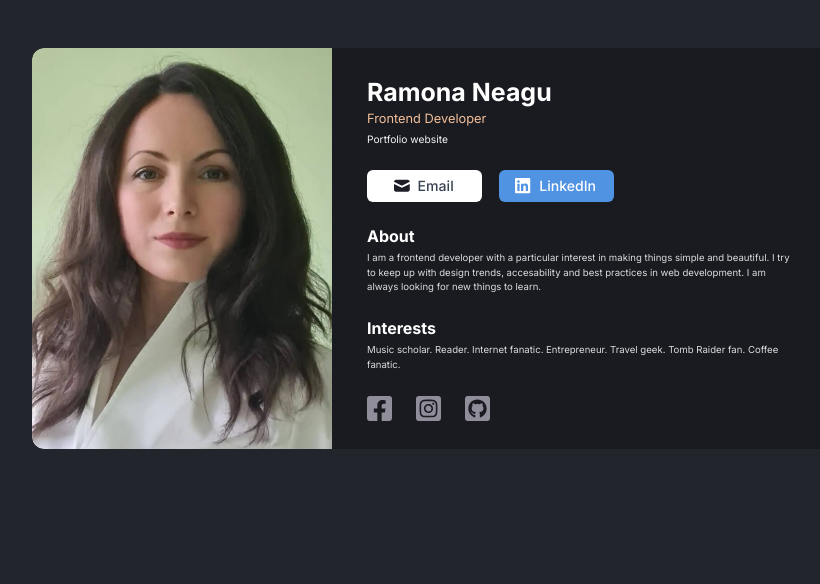
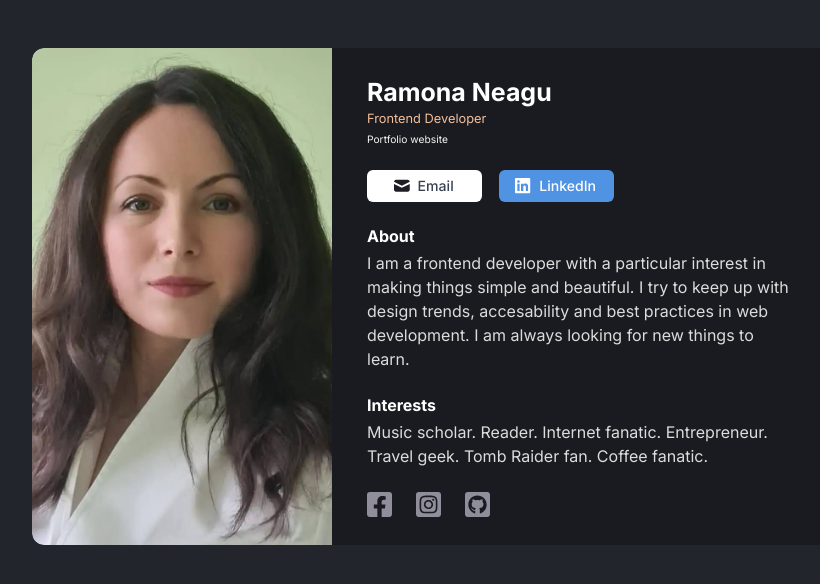
Before and after one commit to phayze2184/digital-business-card, a React (Vite) app: page / in a window 1280 px wide. Shown: the top 584 px of the page, without its empty margins (208-1028 px from the left). Built offline with nearby package versions, Linux system fonts and the light colour scheme.

Commit message:
Paragraph size changed from 10px to 14px

```diff
--- a/src/App.css
+++ b/src/App.css
@@ -102,13 +102,6 @@ section {
     color: #fff;
 }
 
-p {
-    line-height: 1.5;
-    font-size: 0.6em; /* 10px */
-    color: var(--paragraph);
-}
-
-
 /* ABOUT */
 
 #about, #interests {
--- a/src/index.css
+++ b/src/index.css
@@ -29,3 +29,9 @@ h2 {
     font-size: 1em; /* 16px */
     font-weight: 600px;
 }
+
+p {
+    line-height: 1.5;
+    font-size: clamp(0.8em 0.9vh 1em);
+    color: var(--paragraph);
+}
```
